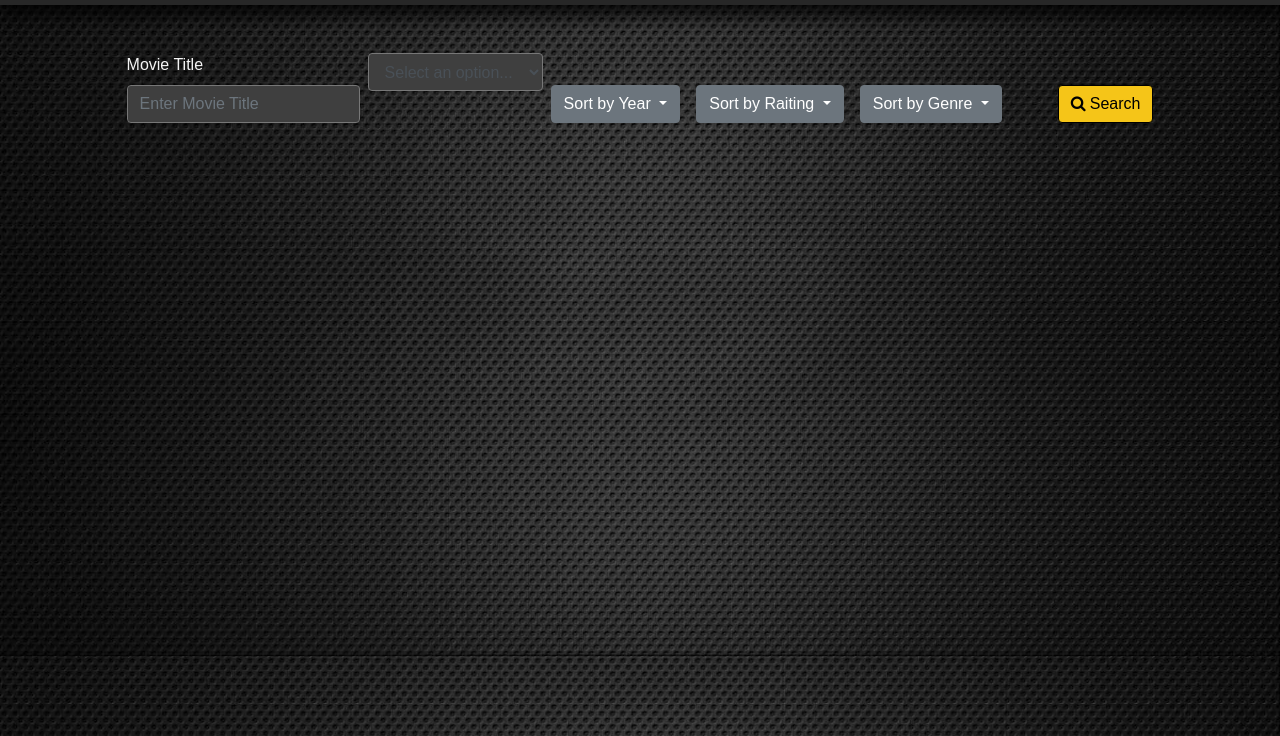
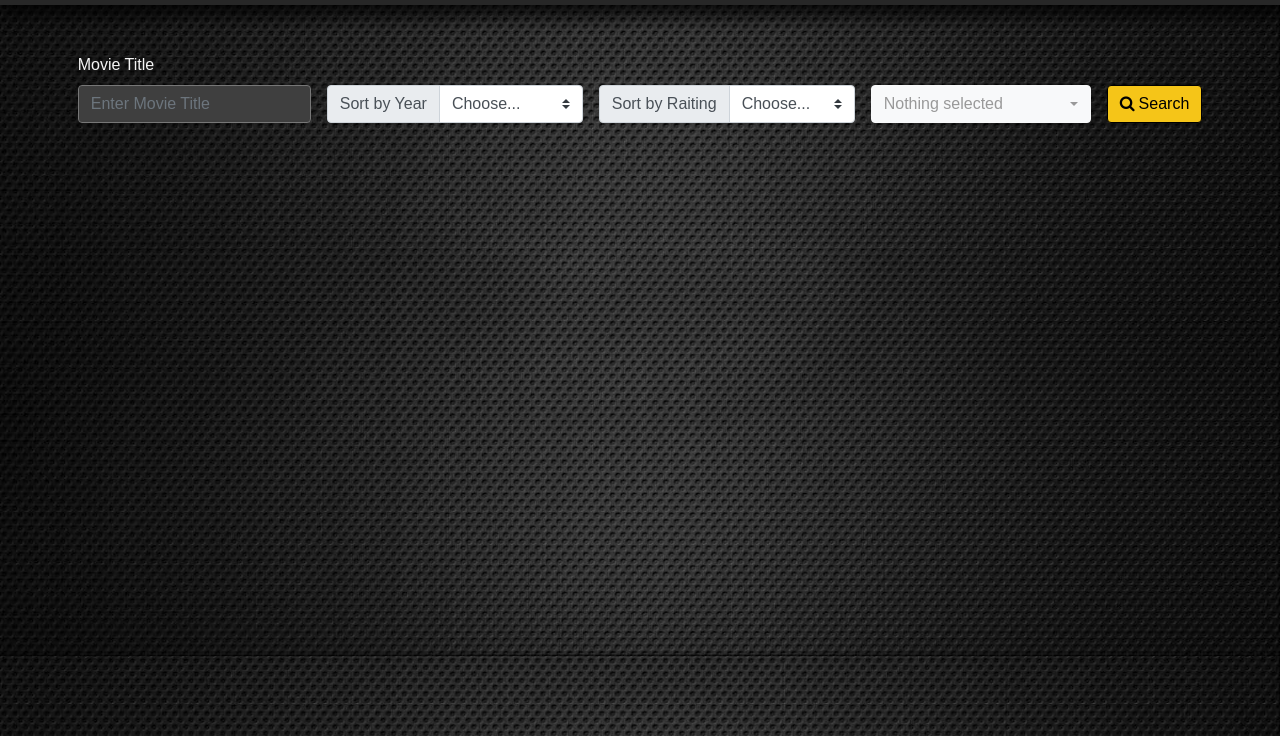
Before and after one commit to Venimir/vm-practicum-imdb, a website: page WebContent/index.html in a window 1280 px wide. Shown: the part 64-800 px from the top of the page. Drawn offline with nearby package versions, Linux system fonts and the light colour scheme; no server answers.

Commit message:
doropdown ready

```diff
--- a/WebContent/css/style.css
+++ b/WebContent/css/style.css
@@ -11,10 +11,14 @@ body {
 	border: 1px solid #777777;
 }
 
+.input-group {
+	width: 20%;
+}
+
 .dropdown-menu {
-   height: 200px;
-   overflow: auto;
-}
+	max-height: 200px;
+ }
+
 
 .nav-container {
 	box-shadow: 1px 10px 15px 1px rgba(0, 0, 0, 0.75);
--- a/WebContent/index.html
+++ b/WebContent/index.html
@@ -6,11 +6,17 @@
     <meta name="viewport" content="width=device-width, initial-scale=1, shrink-to-fit=no">
     <title>IMDB Movies</title>
 
+
+    <link rel="stylesheet" href="https://cdn.jsdelivr.net/npm/bootstrap-select@1.13.9/dist/css/bootstrap-select.min.css">
     <link rel="stylesheet" href="https://stackpath.bootstrapcdn.com/bootstrap/4.3.1/css/bootstrap.min.css"
         integrity="sha384-ggOyR0iXCbMQv3Xipma34MD+dH/1fQ784/j6cY/iJTQUOhcWr7x9JvoRxT2MZw1T" crossorigin="anonymous">
     <link rel="stylesheet" href="https://cdnjs.cloudflare.com/ajax/libs/font-awesome/4.7.0/css/font-awesome.min.css">
     <link href="https://fonts.googleapis.com/css?family=Roboto:400,500,700&display=swap&subset=cyrillic"
         rel="stylesheet">
+
+
+
+
     <link rel="stylesheet" href="css/style.css">
 </head>
 
@@ -64,45 +70,34 @@
 
             </div>
             <!-- Filter dropdowns -->
-            <div class="form-group">
-                <select class="form-control dropdown" name="additionalOptions" id="additionalOptions" placeholder="Additional Options">
-                    <option value="">Select an option...</option>
-                    <option value="1">Option 1</option>
-                    <option value="2">Option 2</option>
-                    <option value="3">Option 3</option>
-                    <option value="4">Option 4</option>
-                    <option value="5">Option 5</option>
+
+
+            <div class="d-flex align-items-end ml-2 mr-2 input-group">
+                <div class="input-group-prepend">
+                    <label class="input-group-text" for="inputGroupSelect01">Sort by Year</label>
+                </div>
+                <select class="filter-year custom-select" id="inputGroupSelect01">
+
+
                 </select>
             </div>
-            <div class="dropdown align-self-end ml-2 mr-2">
-                <button type="button" class="btn btn-secondary dropdown-toggle" id="dropdownMenuOffset"
-                    data-toggle="dropdown" aria-haspopup="true" aria-expanded="false" data-offset="10,20">
-                    Sort by Year
-                </button>
-                <div id="" class="filter-year dropdown-menu" aria-labelledby="dropdownMenuOffset">
+
+            <div class="d-flex align-items-end ml-2 mr-2 input-group">
+                <div class="input-group-prepend">
+                    <label class="input-group-text" for="inputGroupSelect03">Sort by Raiting</label>
+                </div>
+                <select class="filter-imdbRaiting custom-select" id="inputGroupSelect03">
+
                     <!-- dropdown options will be populated when page is loaded -->
-                </div>
-            </div>
-            <div class="dropdown align-self-end mr-2 ml-2">
-                <button type="button" class="btn btn-secondary dropdown-toggle" id="dropdownMenuOffset"
-                    data-toggle="dropdown" aria-haspopup="true" aria-expanded="false" data-offset="10,20">
-                    Sort by Raiting
-                </button>
-                <div id="filter-imdbRaiting" class="dropdown-menu" aria-labelledby="dropdownMenuOffset">
-                    <!-- dropdown options will be populated when page is loaded -->
-                </div>
+                </select>
             </div>
 
+            <div class="d-flex align-items-end ml-2 mr-2">
+                <select class="selectpicker" multiple data-live-search="true">
 
-            <div class="dropdown align-self-end ml-2 mr-5">
-                <button type="button" class="btn btn-secondary dropdown-toggle" id="dropdownMenuOffset"
-                    data-toggle="dropdown" aria-haspopup="true" aria-expanded="false" data-offset="10,20">
-                    Sort by Genre
-                </button>
-                <div id="filter-genre" class="dropdown-menu" aria-labelledby="dropdownMenuOffset">
-                    <!-- dropdown options will be populated when page is loaded -->
-                </div>
+                </select>
             </div>
+
             <!-- Search Button  -->
             <div class="align-self-end bd-highlight ml-2">
                 <button type="button" class="btn btn-primary " id="search-button"><i
@@ -126,13 +121,18 @@
             </ul>
         </div>
     </div>
+
+    <script src="https://ajax.googleapis.com/ajax/libs/jquery/2.1.1/jquery.min.js"></script>
     <script src="https://cdnjs.cloudflare.com/ajax/libs/jquery/3.4.1/jquery.min.js" crossorigin="anonymous"></script>
+
     <script src="https://cdnjs.cloudflare.com/ajax/libs/popper.js/1.14.7/umd/popper.min.js"
         integrity="sha384-UO2eT0CpHqdSJQ6hJty5KVphtPhzWj9WO1clHTMGa3JDZwrnQq4sF86dIHNDz0W1"
         crossorigin="anonymous"></script>
     <script src="https://stackpath.bootstrapcdn.com/bootstrap/4.3.1/js/bootstrap.min.js"
         integrity="sha384-JjSmVgyd0p3pXB1rRibZUAYoIIy6OrQ6VrjIEaFf/nJGzIxFDsf4x0xIM+B07jRM"
         crossorigin="anonymous"></script>
+        <script src="https://cdn.jsdelivr.net/npm/bootstrap-select@1.13.9/dist/js/bootstrap-select.min.js"></script>
+        <!-- <script src="https://cdn.jsdelivr.net/npm/bootstrap-select@1.13.9/dist/js/i18n/defaults-*.min.js"></script> -->
     <script src="js/main.js"></script>
 
 </body>
--- a/WebContent/js/main.js
+++ b/WebContent/js/main.js
@@ -1,4 +1,6 @@
 $(function () {
+
+  // $('.selectpicker').selectpicker('refresh');
 
   $('ul.navbar-nav li').on('click', changeFilters);
 
@@ -13,8 +15,12 @@ $(function () {
     }
   });
 
-  $('#additionalOptions').on('change', function () {
-    console.log('sdfsdfds');
+  $('.selectpicker').on('change', function(){
+    var selected = [];
+    $(this).find("option:selected").each(function(key,value){
+        selected.push(value.innerHTML);
+    });
+   console.log(selected);
 
   });
 
@@ -24,8 +30,6 @@ $(function () {
   populateSelectYearsRaiting();
   populateFilterGenres();
 });
-// END Document ready
-
 // END Document Ready
 
 var apiKeyMovieDb = 'api_key=2ec82d3fc6c5da1102cd5979cf39b152';
@@ -138,26 +142,26 @@ function changeFilters() {
 
 function populateSelectYearsRaiting(years = false) {
 
-  let html = '';
+  let html = '<option selected>Choose...</option>';
   let iStart = ''
   let iEnd = '';
-  let selectId = '';
+  let selectClass = '';
 
   if (years) {
     iStart = new Date().getFullYear();
     iEnd = 1960
-    selectId = '#filter-year'
+    selectClass = '.filter-year'
   } else {
     iStart = 10;
     iEnd = 1
-    selectId = '#filter-imdbRaiting';
+    selectClass = '.filter-imdbRaiting';
   }
 
   for (var i = iStart; i >= iEnd; i--) {
-    html += '<option class="dropdown-item" value="' + i + '">' + i + '</option>';
+    html += '<option value="' + i + '">' + i + '</option><br>';
   }
 
-  $(selectId).html(html);
+  $(selectClass).html(html);
 }
 
 function populateFilterGenres() {
@@ -166,9 +170,11 @@ function populateFilterGenres() {
   $.getJSON(url, (response) => {
     let data = response.genres;
     data.forEach((object, index) => {
-      html += '<option class="dropdown-item" value="' + object.id + '">' + object.name + '</option>';
+      html += '<option value="' + object.id + '">' + object.name + '</option>';
     });
-    $('#filter-genre').html(html);
+
+    $('.selectpicker').html(html);
+
   });
 }
 function sortBy() {
```
